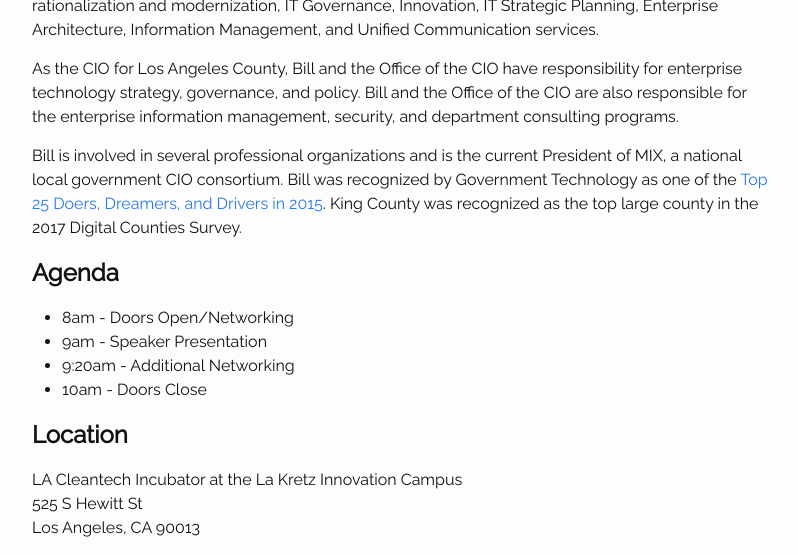
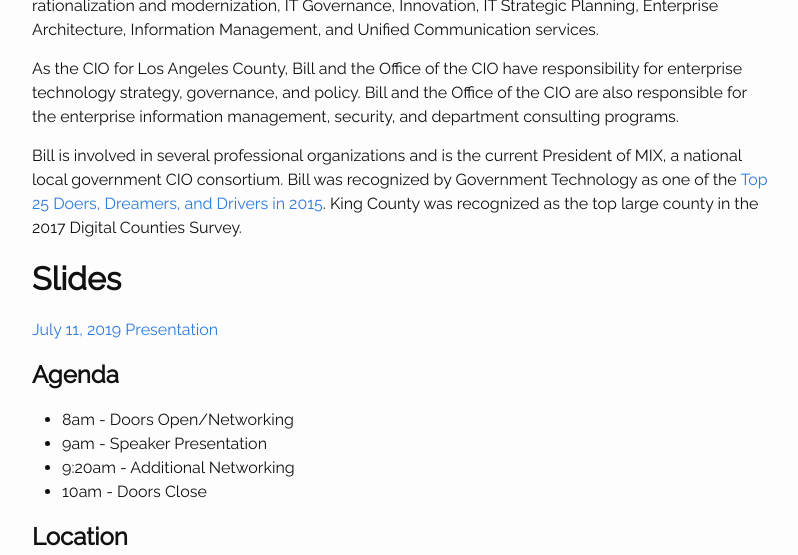
Before and after one commit to compilerla/data-donuts, a Jekyll site: the page built from _posts/2019-07-11-data-donuts-24.md, in a window 1280 px wide and 1400 px high, scrolled down 1125 px. Shown: the top 555 px of the window, without its empty margins (238-1036 px from the left). Built offline with Jekyll 4.4.1, drawn with Linux system fonts in a browser that asks for light colours; grey boxes are pictures that could not be loaded.

Commit message:
Removed slides from the front matter to directly embed pdf link.

```diff
--- a/_posts/2019-07-11-data-donuts-24.md
+++ b/_posts/2019-07-11-data-donuts-24.md
@@ -13,7 +13,7 @@
 #event organiser aka speaker details
 organiser: "Bill Kehoe"
 eventbrite: "https://eventbrite.com/tickets-external?eid=64679458000&ref=etckt"
-slides: "https://github.com/compilerla/data-donuts/raw/master/Data%20and%20Donuts%20July%2011%202019.pdf"
+slides: ""
 video: ""
 ---
 
@@ -27,3 +27,7 @@
 As the CIO for Los Angeles County, Bill and the Office of the CIO have responsibility for enterprise technology strategy, governance, and policy. Bill and the Office of the CIO are also responsible for the enterprise information management, security, and department consulting programs.
 
 Bill is involved in several professional organizations and is the current President of MIX, a national local government CIO consortium. Bill was recognized by Government Technology as one of the [Top 25 Doers, Dreamers, and Drivers in 2015](https://www.govtech.com/top-25/2015/). King County was recognized as the top large county in the 2017 Digital Counties Survey.
+
+## Slides
+
+<a href="https://github.com/compilerla/data-donuts/raw/master/Data%20and%20Donuts%20July%2011%202019.pdf">July 11, 2019 Presentation</a>
```
